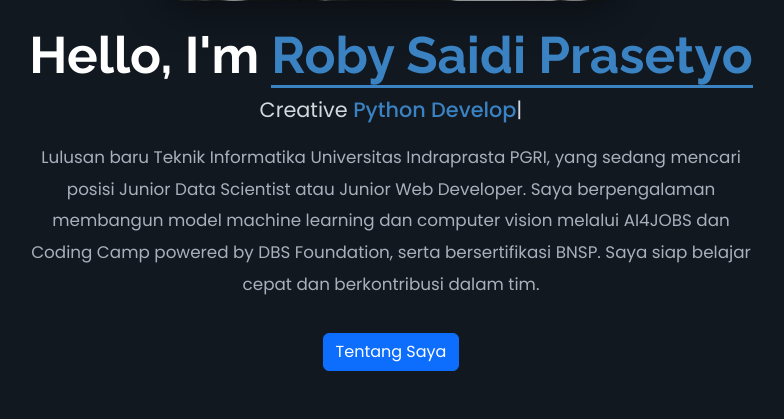
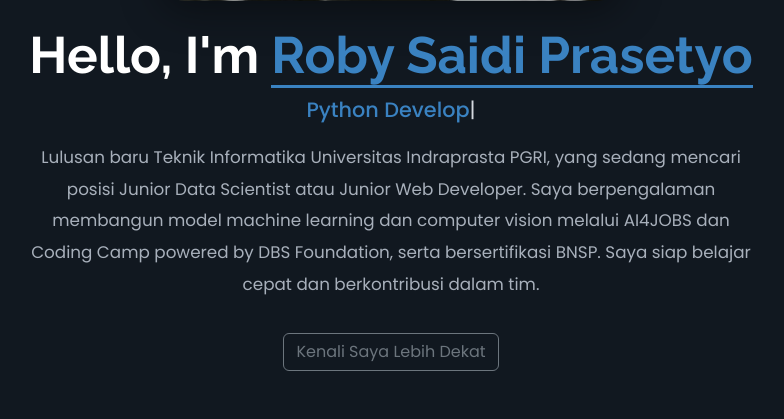
Before and after one commit to Robbysaidiii/Portofolio_Robysaidi, a Django app: page / in a window 1280 px wide. Shown: the part 646-1065 px from the top of the page, without its empty margins (249-1033 px from the left). Run offline with Django 4.2, Linux system fonts and the light colour scheme; some libraries are stand-ins or nearby versions.

Commit message:
Update tampilan

```diff
--- a/konfigurasi/Portofolio/templates/home.html
+++ b/konfigurasi/Portofolio/templates/home.html
@@ -9,7 +9,7 @@
 
   <h1 class="hero-title">Hello, I'm <span class="hero-name">Roby Saidi Prasetyo</span></h1>
 
-  <p class="hero-sub">Creative <span class="typed"></span></p>
+  <p class="hero-sub"><span class="typed"></span></p>
 
  <p class="hero-desc mx-auto">
     Lulusan baru Teknik Informatika Universitas Indraprasta PGRI,
@@ -18,7 +18,7 @@
     AI4JOBS dan Coding Camp powered by DBS Foundation, serta bersertifikasi BNSP.
     Saya siap belajar cepat dan berkontribusi dalam tim.
   </p>
-  <a href="{% url 'about' %}" class="btn btn-primary mt-3">Tentang Saya</a>
+  <a href="{% url 'about' %}" class="btn btn-outline-secondary mt-3">Kenali Saya Lebih Dekat</a>
 </section>
 {% endblock %}
 
```
